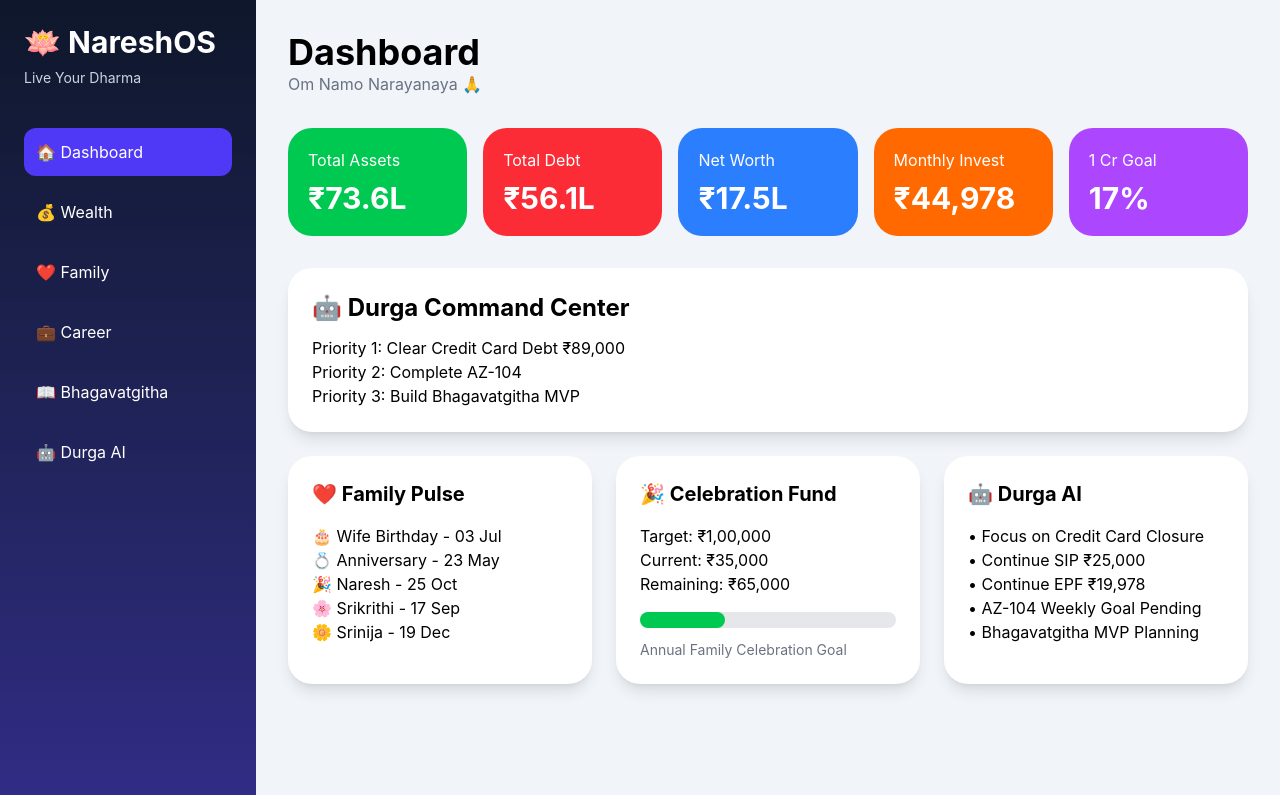
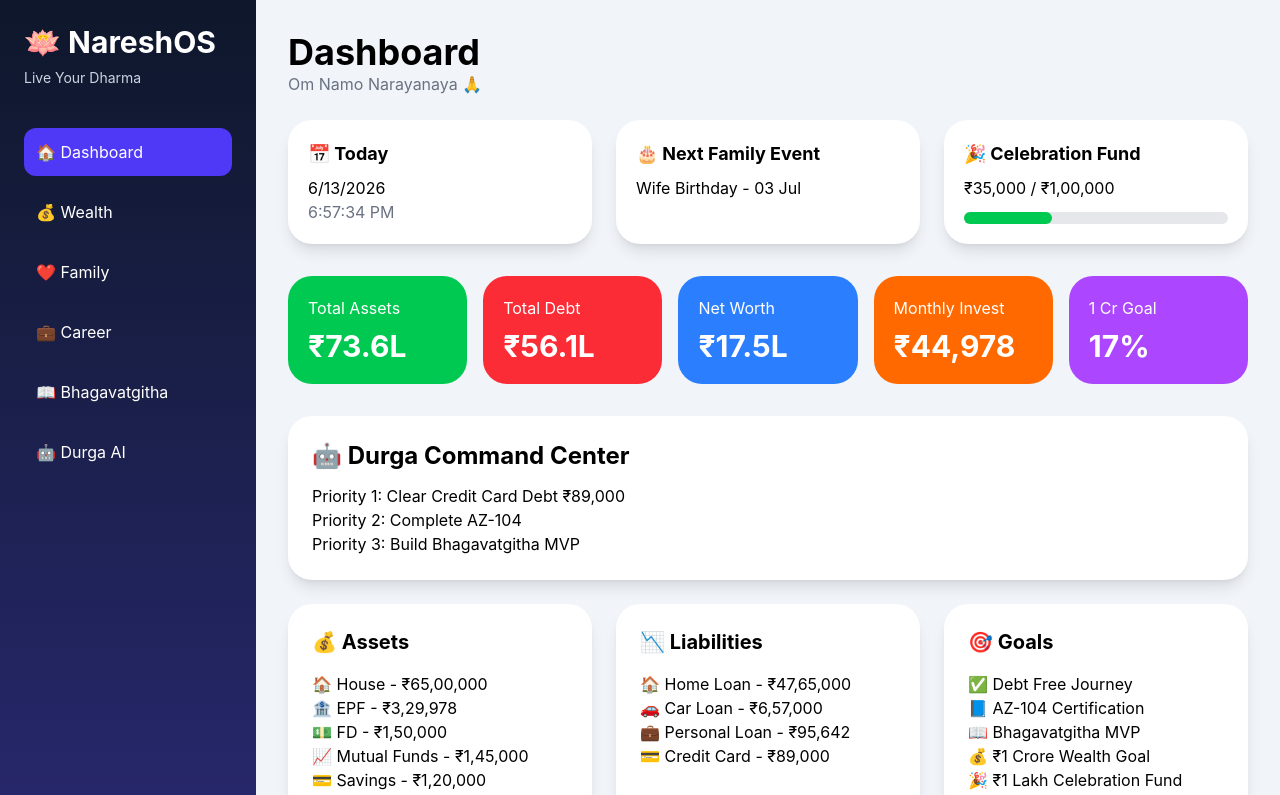
Before and after one commit to nareshphani610/NareshOS, a React app: page / in a window 1280 px wide. Shown: the top 795 px of the page. Built offline with nearby package versions, Linux system fonts and the light colour scheme; the HTML template or start-up script is replaced by a standard one.

Commit message:
NareshOS v0.6 Dashboard Complete

```diff
--- a/src/App.jsx
+++ b/src/App.jsx
@@ -1,9 +1,13 @@
 import Sidebar from "./components/Sidebar";
 import KPICards from "./components/KPICards";
 import DurgaPanel from "./components/DurgaPanel";
+import AssetsCard from "./components/AssetsCard";
+import LiabilitiesCard from "./components/LiabilitiesCard";
+import GoalsCard from "./components/GoalsCard";
 import FamilyCard from "./components/FamilyCard";
 import CelebrationCard from "./components/CelebrationCard";
 import DurgaAI from "./components/DurgaAI";
+import DateTimeCard from "./components/DateTimeCard";
 
 function App() {
   return (
@@ -11,6 +15,7 @@ function App() {
       <Sidebar />
 
       <div className="flex-1 p-8">
+
         <h1 className="text-4xl font-bold">
           Dashboard
         </h1>
@@ -19,15 +24,54 @@ function App() {
           Om Namo Narayanaya 🙏
         </p>
 
+        {/* Top Widgets */}
+        <div className="grid grid-cols-3 gap-6 mt-6">
+
+          <DateTimeCard />
+
+          <div className="bg-white rounded-3xl p-5 shadow-lg">
+            <h2 className="font-bold text-lg">
+              🎂 Next Family Event
+            </h2>
+
+            <p className="mt-2">
+              Wife Birthday - 03 Jul
+            </p>
+          </div>
+
+          <div className="bg-white rounded-3xl p-5 shadow-lg">
+            <h2 className="font-bold text-lg">
+              🎉 Celebration Fund
+            </h2>
+
+            <p className="mt-2">
+              ₹35,000 / ₹1,00,000
+            </p>
+
+            <div className="bg-gray-200 h-3 rounded-full mt-3">
+              <div className="bg-green-500 h-3 rounded-full w-1/3"></div>
+            </div>
+          </div>
+
+        </div>
+
         <KPICards />
 
         <DurgaPanel />
 
+        {/* Assets / Liabilities / Goals */}
+        <div className="grid grid-cols-3 gap-6 mt-6">
+          <AssetsCard />
+          <LiabilitiesCard />
+          <GoalsCard />
+        </div>
+
+        {/* Family / Celebration / Durga AI */}
         <div className="grid grid-cols-3 gap-6 mt-6">
           <FamilyCard />
           <CelebrationCard />
-           <DurgaAI />
-</div>
+          <DurgaAI />
+        </div>
 
       </div>
     </div>
--- a/src/components/AssetsCard.jsx
+++ b/src/components/AssetsCard.jsx
@@ -0,0 +1,17 @@
+function AssetsCard() {
+  return (
+    <div className="bg-white rounded-3xl p-6 shadow-lg">
+      <h2 className="text-xl font-bold mb-4">
+        💰 Assets
+      </h2>
+
+      <p>🏠 House - ₹65,00,000</p>
+      <p>🏦 EPF - ₹3,29,978</p>
+      <p>💵 FD - ₹1,50,000</p>
+      <p>📈 Mutual Funds - ₹1,45,000</p>
+      <p>💳 Savings - ₹1,20,000</p>
+    </div>
+  );
+}
+
+export default AssetsCard;
--- /dev/null
+++ b/src/components/DateTimeCard.jsx
@@ -0,0 +1,21 @@
+function DateTimeCard() {
+  const now = new Date();
+
+  return (
+    <div className="bg-white rounded-3xl p-5 shadow-lg">
+      <h2 className="text-lg font-bold">
+        📅 Today
+      </h2>
+
+      <p className="mt-2">
+        {now.toLocaleDateString()}
+      </p>
+
+      <p className="text-gray-500">
+        {now.toLocaleTimeString()}
+      </p>
+    </div>
+  );
+}
+
+export default DateTimeCard;
--- a/src/components/GoalsCard.jsx
+++ b/src/components/GoalsCard.jsx
@@ -0,0 +1,17 @@
+function GoalsCard() {
+  return (
+    <div className="bg-white rounded-3xl p-6 shadow-lg">
+      <h2 className="text-xl font-bold mb-4">
+        🎯 Goals
+      </h2>
+
+      <p>✅ Debt Free Journey</p>
+      <p>📘 AZ-104 Certification</p>
+      <p>📖 Bhagavatgitha MVP</p>
+      <p>💰 ₹1 Crore Wealth Goal</p>
+      <p>🎉 ₹1 Lakh Celebration Fund</p>
+    </div>
+  );
+}
+
+export default GoalsCard;
--- a/src/components/LiabilitiesCard.jsx
+++ b/src/components/LiabilitiesCard.jsx
@@ -0,0 +1,16 @@
+function LiabilitiesCard() {
+  return (
+    <div className="bg-white rounded-3xl p-6 shadow-lg">
+      <h2 className="text-xl font-bold mb-4">
+        📉 Liabilities
+      </h2>
+
+      <p>🏠 Home Loan - ₹47,65,000</p>
+      <p>🚗 Car Loan - ₹6,57,000</p>
+      <p>💼 Personal Loan - ₹95,642</p>
+      <p>💳 Credit Card - ₹89,000</p>
+    </div>
+  );
+}
+
+export default LiabilitiesCard;
```
